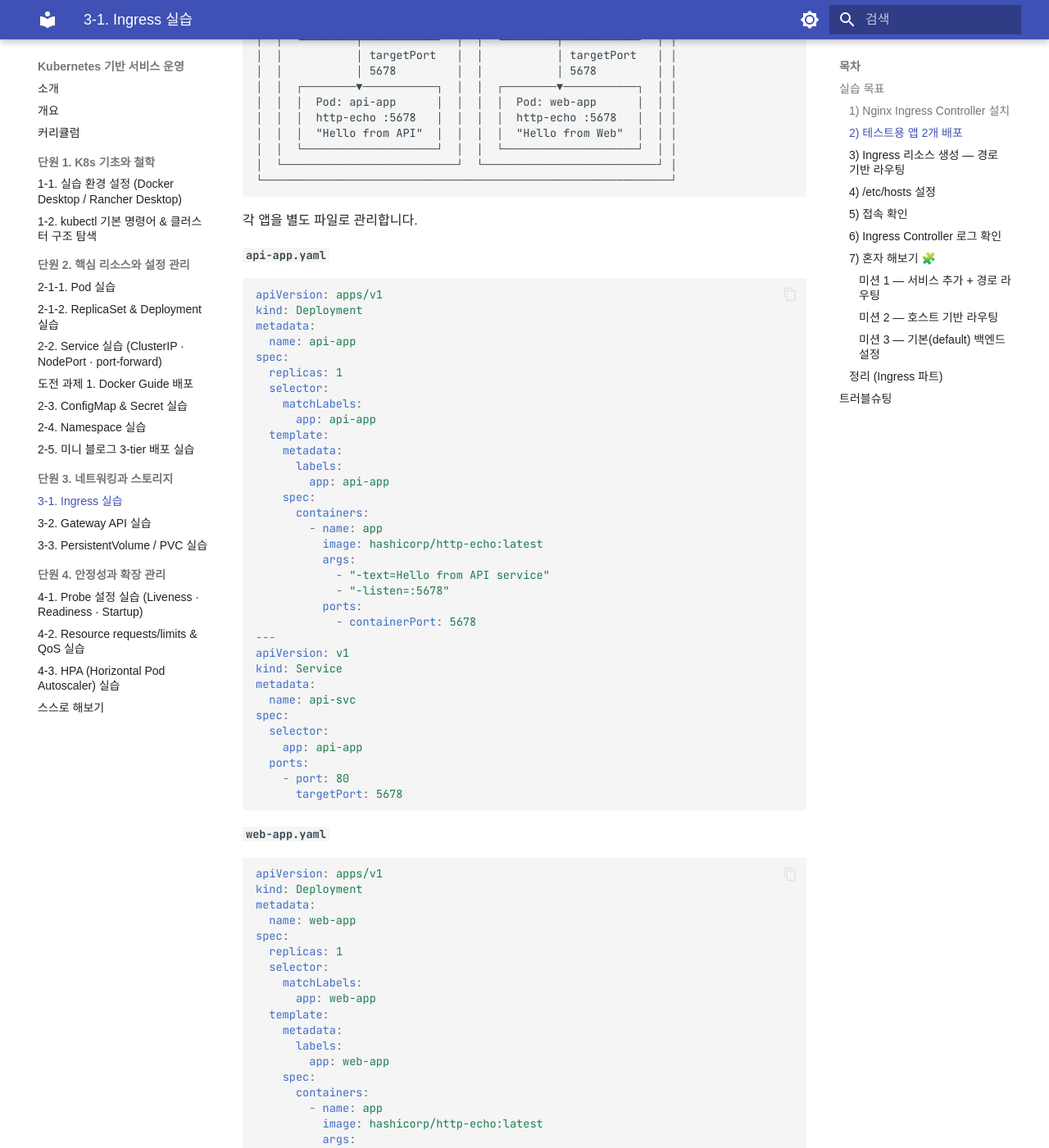
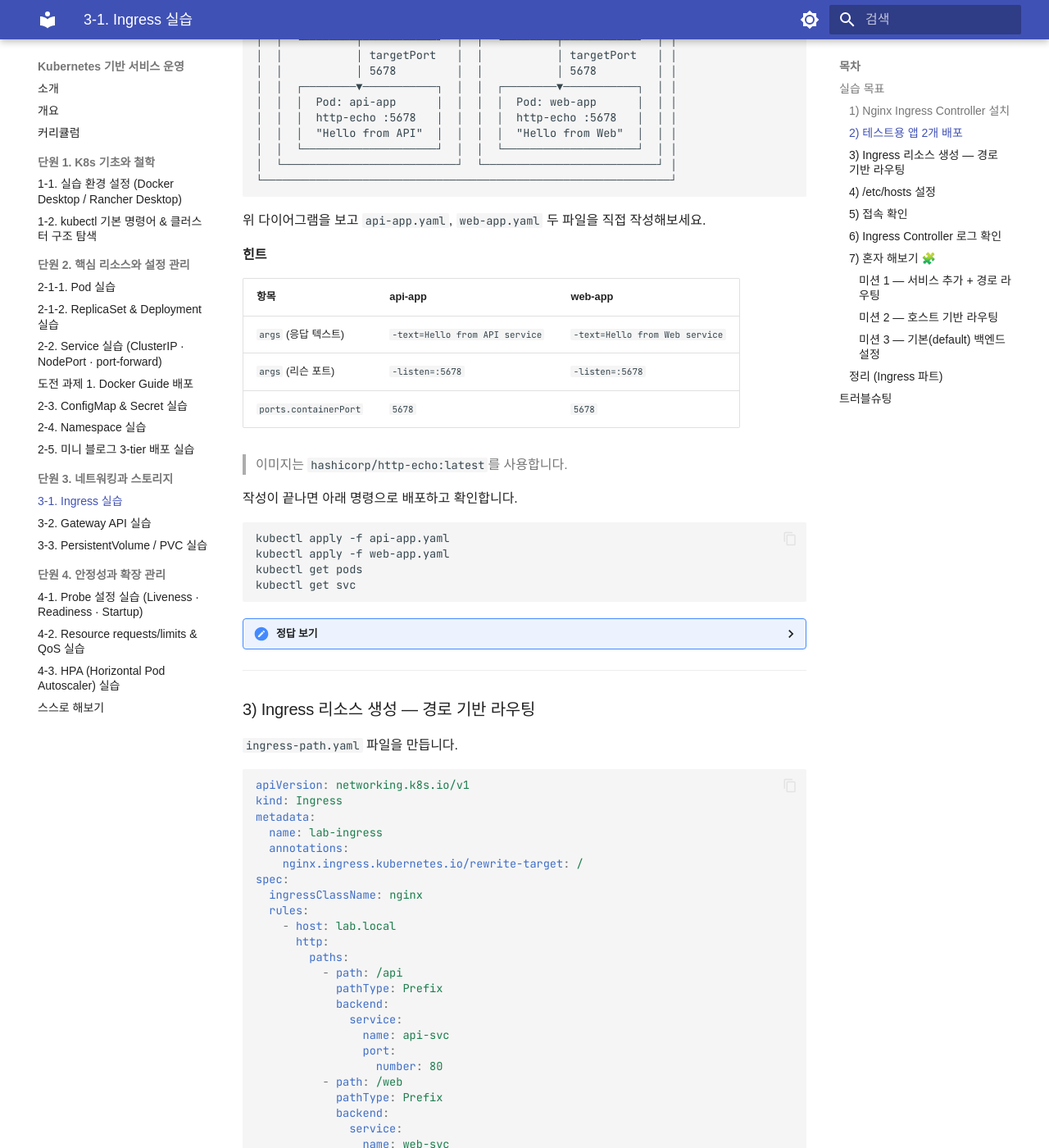
Before and after one commit to skilleat-labs/docker-k8s-labs, an MkDocs documentation site: the page built from docs/modules/module10/3-1.md, in a window 1280 px wide and 1400 px high, scrolled down 1082 px. Shown: the whole window at 82% size. Built offline with MkDocs 1.6.1 and Material for MkDocs 9.7.7, drawn with Linux system fonts in a browser that asks for light colours; some web fonts are replaced; some of the changed text lies outside the part shown.

Commit message:
docs: 3-1 테스트 앱 배포 — 직접 작성 미션으로 변경
YAML 전문 제거, 다이어그램 기반으로 직접 작성하도록 유도
args / ports.containerPort 힌트 테이블 제공, 정답은 접기(details)로 제공

Co-Authored-By: Claude Sonnet 4.6 <noreply@anthropic.com>

````diff
--- a/docs/modules/module10/3-1.md
+++ b/docs/modules/module10/3-1.md
@@ -60,7 +60,29 @@ ingress-nginx-controller   LoadBalancer   10.96.10.100   localhost     80:31234/
 └─────────────────────────────────────────────────────────────┘
 ```
 
-각 앱을 별도 파일로 관리합니다.
+위 다이어그램을 보고 `api-app.yaml`, `web-app.yaml` 두 파일을 직접 작성해보세요.
+
+**힌트**
+
+| 항목 | api-app | web-app |
+|------|---------|---------|
+| `args` (응답 텍스트) | `-text=Hello from API service` | `-text=Hello from Web service` |
+| `args` (리슨 포트) | `-listen=:5678` | `-listen=:5678` |
+| `ports.containerPort` | `5678` | `5678` |
+
+> 이미지는 `hashicorp/http-echo:latest`를 사용합니다.
+
+작성이 끝나면 아래 명령으로 배포하고 확인합니다.
+
+```bash
+kubectl apply -f api-app.yaml
+kubectl apply -f web-app.yaml
+kubectl get pods
+kubectl get svc
+```
+
+<details>
+<summary>정답 보기</summary>
 
 **`api-app.yaml`**
 
@@ -138,12 +160,7 @@ spec:
       targetPort: 5678
 ```
 
-```bash
-kubectl apply -f api-app.yaml
-kubectl apply -f web-app.yaml
-kubectl get pods
-kubectl get svc
-```
+</details>
 
 ---
 
````
